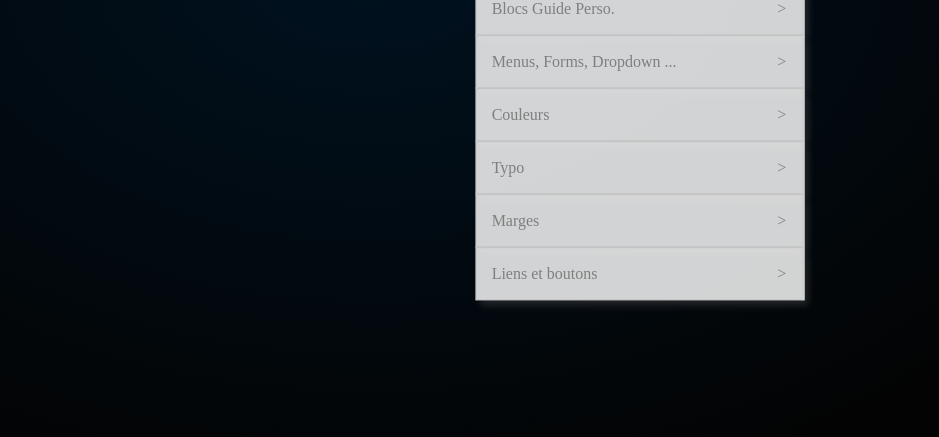
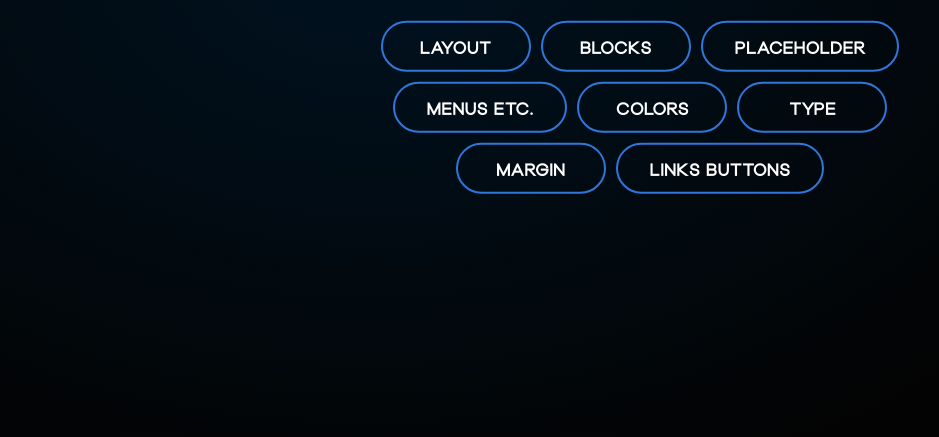
Before and after one commit to LifestreamVII/DKit, a plain HTML site: page index.html in a window 1280 px wide. Shown: the part 363-800 px from the top of the page, without its empty margins (0-939 px from the left). Drawn offline with nearby package versions, Linux system fonts and the light colour scheme; a web font is replaced by a local one.

Commit message:
Home Page

```diff
--- a/index.html
+++ b/index.html
@@ -47,41 +47,35 @@
 
         </div>
         <div class="dkit__heading">
-            <h1 class="dkit__h1">Design Kit Stellar</h1>
+            <h1 class="captionxl">Design Kit</h1>
         </div>
-        <div class="dkit__main">
-            <a href="#mise-en-page" id="mise-en-page" class="dkit__menu-btn">
-                <span>Mise en page</span>
-                <span>></span>
+        <div class="row">
+        <div class="dkit__main buttons col-12">
+            <a href="#mise-en-page" id="mise-en-page" class="btn alt">
+                <span>Layout</span>
             </a>
-            <a href="#blocs-div" id="blocs-div" class="dkit__menu-btn">
-                <span>Blocs DIV</span>
-                <span>></span>
+            <a href="#blocs-div" id="blocs-div" class="btn alt">
+                <span>Blocks</span>
             </a>
-            <a href="#blocs-guide-perso" id="blocs-guide-perso" class="dkit__menu-btn">
-                <span>Blocs Guide Perso.</span>
-                <span>></span>
+            <a href="#blocs-guide-perso" id="blocs-guide-perso" class="btn alt">
+                <span>Placeholder</span>
             </a>
-            <a class="dkit__menu-btn">
-                <span>Menus, Forms, Dropdown ...</span>
-                <span>></span>
+            <a class="btn alt">
+                <span>Menus ETC.</span>
             </a>
-            <a href="#couleurs" id="couleurs" class="dkit__menu-btn">
-                <span>Couleurs</span>
-                <span>></span>
+            <a href="#couleurs" id="couleurs" class="btn alt">
+                <span>Colors</span>
             </a>
-            <a href="#typo" id="typo" class="dkit__menu-btn">
-                <span>Typo</span>
-                <span>></span>
+            <a href="#typo" id="typo" class="btn alt">
+                <span>Type</span>
             </a>
-            <a href="#marges" id="marges" class="dkit__menu-btn">
-                <span>Marges</span>
-                <span>></span>
+            <a href="#marges" id="marges" class="btn alt">
+                <span>Margin</span>
             </a>
-            <a href="#liens-et-boutons" id="liens-et-boutons" class="dkit__menu-btn">
-                <span>Liens et boutons</span>
-                <span>></span>
+            <a href="#liens-et-boutons" id="liens-et-boutons" class="btn alt">
+                <span>Links Buttons</span>
             </a>
+        </div>
         </div>
     </div>
 </body>
--- a/partir.css
+++ b/partir.css
@@ -530,3 +530,50 @@
     a:hover{
         color: var(--c-white);
     }
+
+    button, a.btn{
+        background: var(--g-blue);
+        padding: 14px 32px;
+        min-width: 150px;
+        border: none;
+        border-radius: var(--bor-radius-button);
+        width: fit-content;
+        cursor: pointer;
+    }
+    a.btn{
+        display: block;
+        text-decoration: none;
+    }
+    button, a.btn, a.btn span{
+        font-family: Kross Neue Grotesk;
+        font-size: 16px;
+        font-weight: 900;
+        line-height: 19px;
+        text-transform: uppercase;
+        letter-spacing: -0.02em;
+        text-align: center;
+        color: white;
+    }
+    button.small, a.btn.small{
+        min-width: none;
+    }
+    button.alt, a.btn.alt{
+        border: solid 2px var(--c-stellar);
+        background: transparent;
+        transition: border 0.3s ease-out;
+    }
+    button.alt:hover, a.btn.alt:hover{
+        border: solid 2px var(--c-white);
+    }
+    div.buttons{
+        display: flex;
+        flex-flow: row wrap;
+        justify-content: center;
+        align-items: center;
+        gap: 10px;
+    }
+    div.buttons > .btn,
+    div.buttons > button
+    {
+        /*  */
+    }
```
